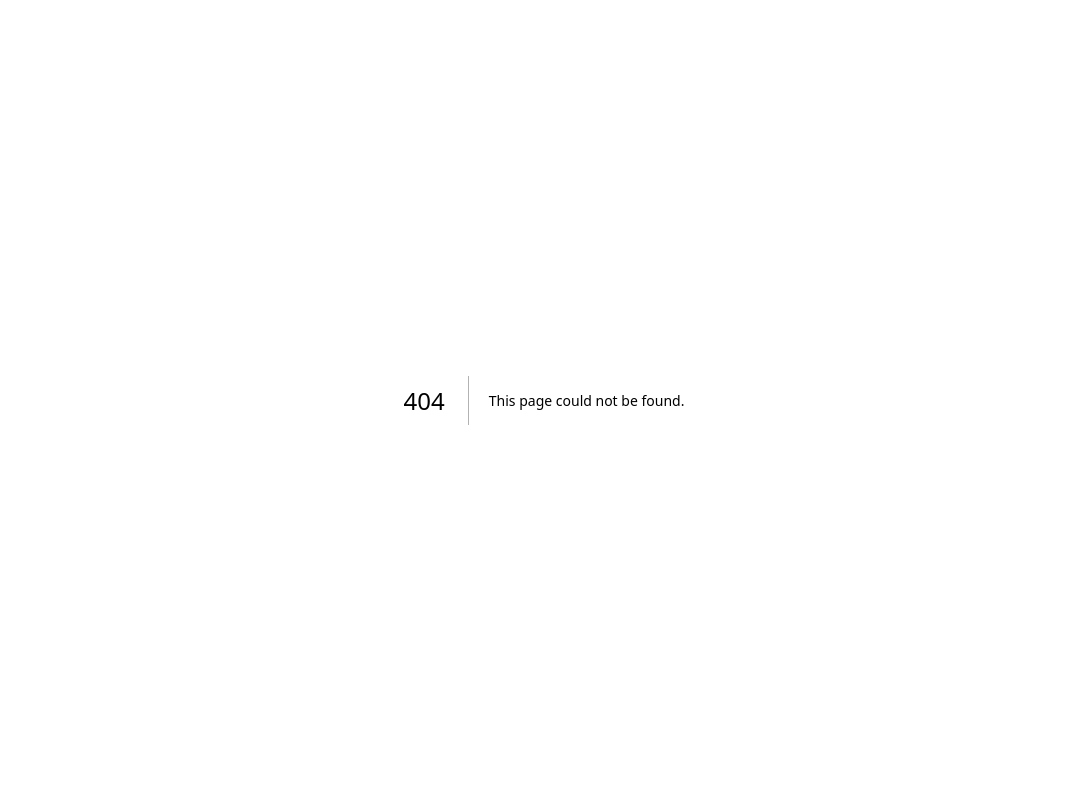
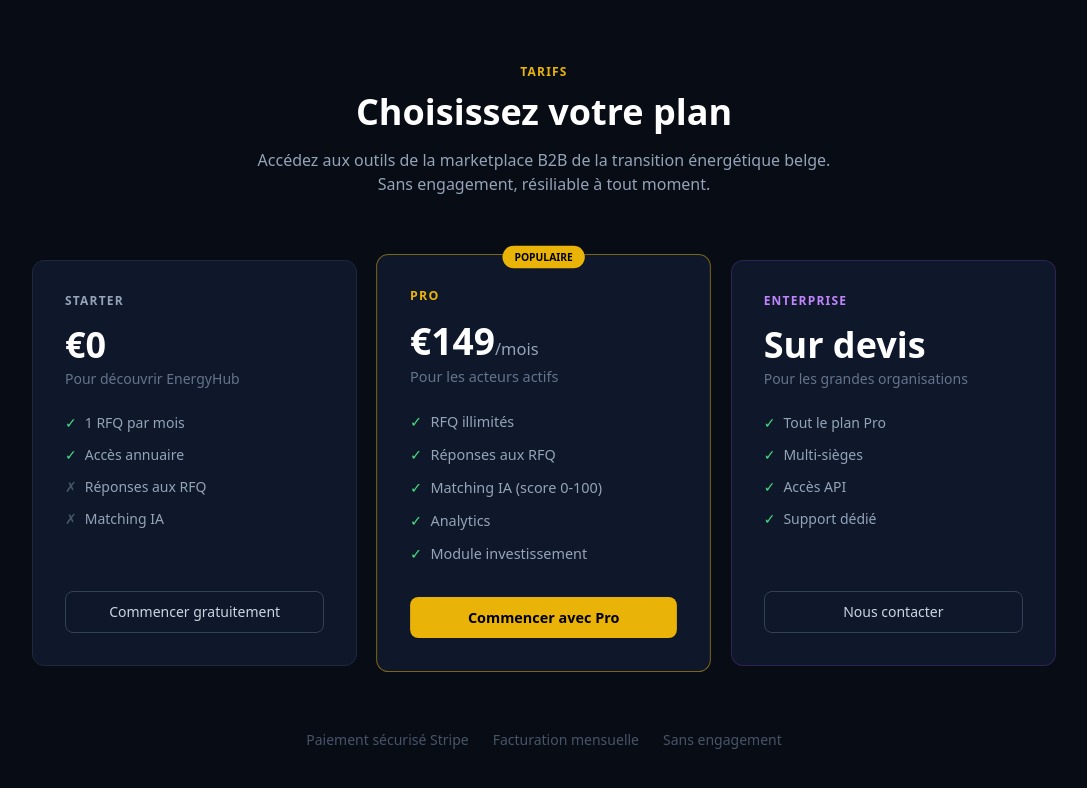
Before and after one commit to Hollymoly12/EnergyHub, a Next.js app: page /pricing in a window 1280 px wide. Before the commit this address had no page. Shown: the top 788 px of the page, without its empty margins (96-1183 px from the left). Built offline with nearby package versions, Linux system fonts and the light colour scheme; no server answers.

Commit message:
feat: /pricing page — public pricing with 3 plan cards

```diff
--- /dev/null
+++ b/src/app/pricing/page.tsx
@@ -0,0 +1,53 @@
+// src/app/pricing/page.tsx
+import { createClient } from "@/lib/supabase/server";
+import PricingClient from "./PricingClient";
+
+export const metadata = {
+  title: "Tarifs — EnergyHub",
+  description: "Choisissez le plan adapté à votre organisation sur EnergyHub.",
+};
+
+export default async function PricingPage() {
+  const supabase = await createClient();
+  const { data: { user } } = await supabase.auth.getUser();
+
+  let currentPlan: string | null = null;
+  if (user) {
+    const { data: member } = await supabase
+      .from("members")
+      .select("organizations(subscription_plan)")
+      .eq("id", user.id)
+      .single();
+    const org = member?.organizations as unknown as { subscription_plan: string } | null;
+    currentPlan = org?.subscription_plan || "free";
+  }
+
+  return (
+    <div className="min-h-screen" style={{ background: "#080C14" }}>
+      <div className="max-w-7xl mx-auto px-6 py-16">
+
+        {/* Header */}
+        <div className="text-center mb-16">
+          <div className="text-xs font-bold tracking-widest text-yellow-500 uppercase mb-3">Tarifs</div>
+          <h1 className="text-4xl font-bold text-white mb-4">
+            Choisissez votre plan
+          </h1>
+          <p className="text-slate-400 max-w-xl mx-auto">
+            Accédez aux outils de la marketplace B2B de la transition énergétique belge.
+            Sans engagement, résiliable à tout moment.
+          </p>
+        </div>
+
+        {/* Plan cards rendered by Client Component */}
+        <PricingClient currentPlan={currentPlan} isLoggedIn={!!user} />
+
+        {/* Trust signals */}
+        <div className="mt-16 text-center text-slate-600 text-sm space-x-6">
+          <span>Paiement sécurisé Stripe</span>
+          <span>Facturation mensuelle</span>
+          <span>Sans engagement</span>
+        </div>
+      </div>
+    </div>
+  );
+}
```
